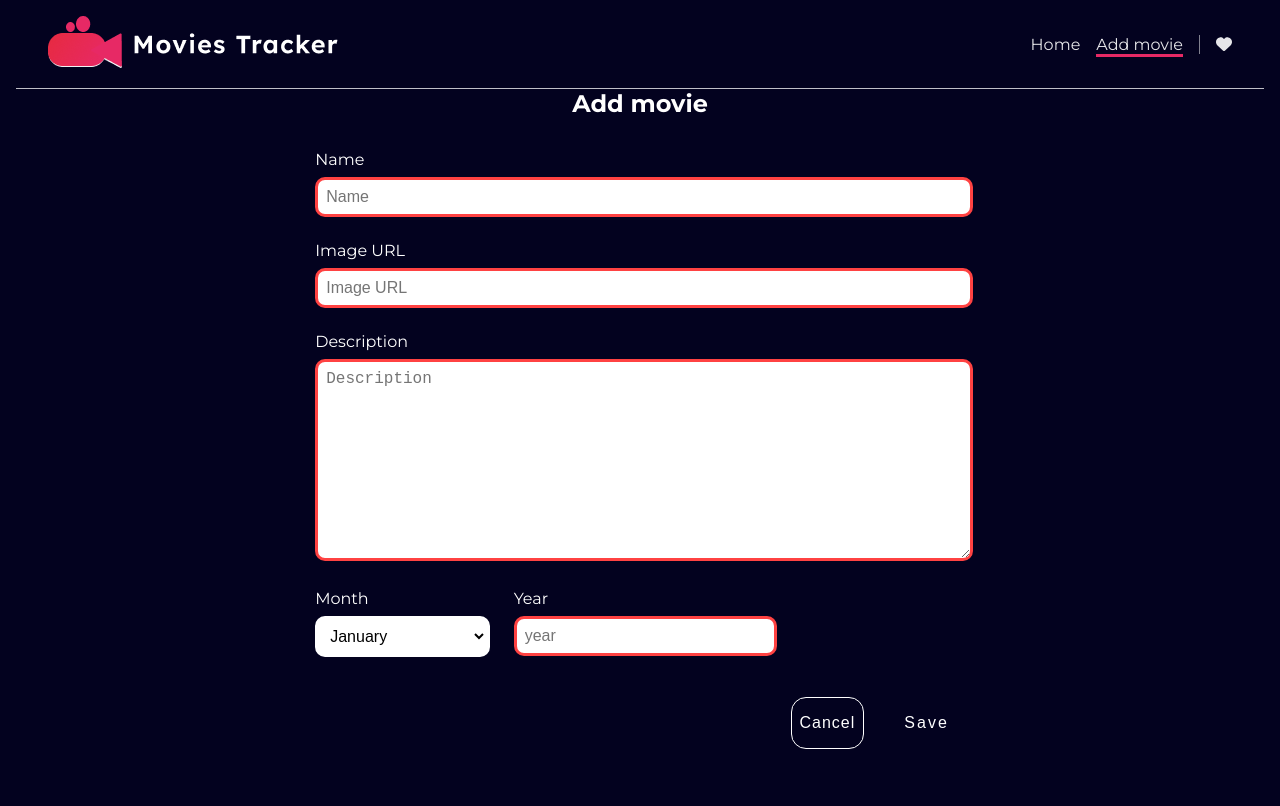
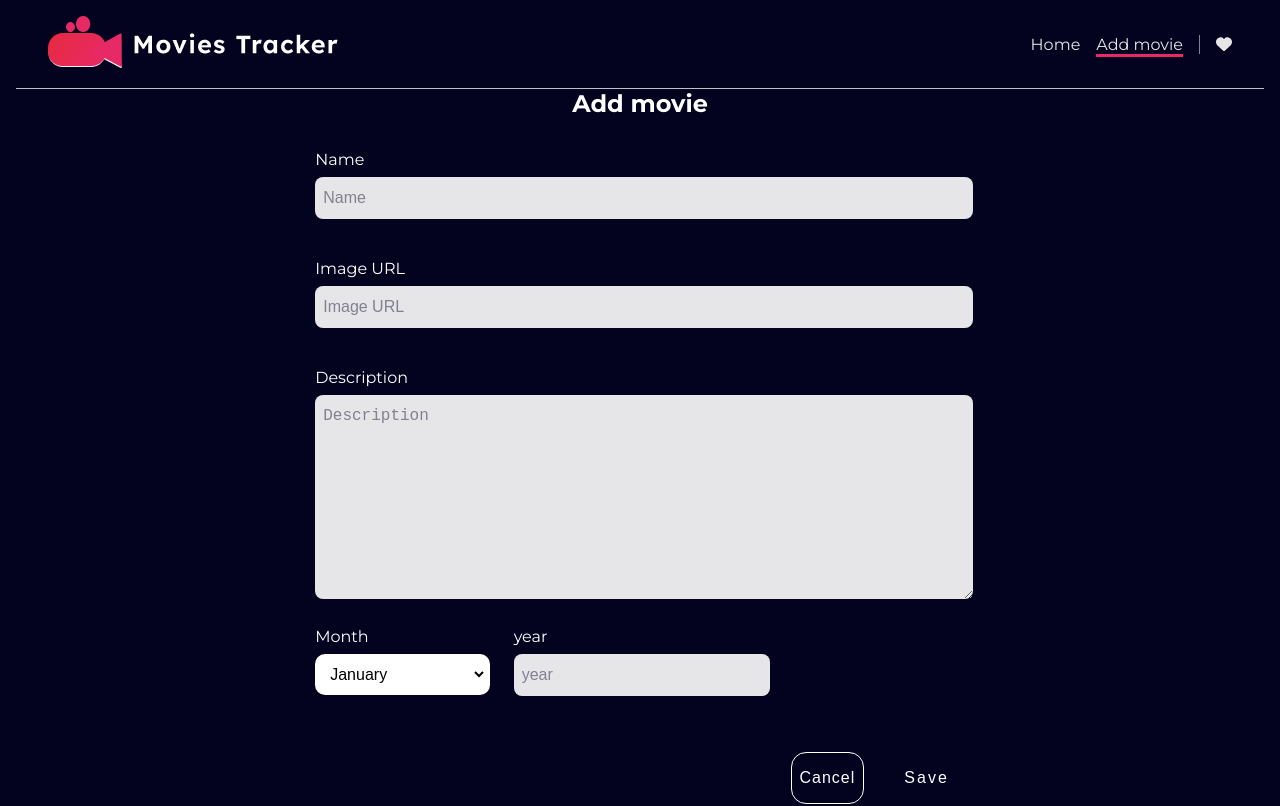
Before and after one commit to ThaynaraLimaa/MoviesTracker, a React (Vite) app: page /addMovie in a window 1280 px wide. Shown: the top 806 px of the page. Built offline with nearby package versions, Linux system fonts and the light colour scheme; a web font is replaced by a local one.

Commit message:
update inputs styles

```diff
--- a/src/components/form/Input.module.css
+++ b/src/components/form/Input.module.css
@@ -1,32 +1,46 @@
 .label {
     margin-left: 0.5rem;
-    text-transform: capitalize;
+    margin-bottom: 1rem;
 }
 
 .input {
-    background-color: var(--color-white);
+    background-color: var(--color-black-10);
     width: 100%;
+    font-size: var(--fs-paragraph);
     margin-top: 0.5rem;
-    padding: 0.5rem;
+    padding: 0.75rem 0.5rem;
+    border-radius: 8px;
     border: none;
-    border: 3px solid var(--color-white);
-    border-radius: 10px;
-    font-size: 1rem;
-    outline: none;
+
+    /* position: relative; */
 }
 
-
-
-.input:disabled {
-    background-color: var(--color-gray);
-    color: var(--color-white);
-    cursor: not-allowed;
+.input::placeholder {
+    color: var(--color-black-50);
 }
 
-.input:invalid {
-    border: 3px solid var(--color-danger);
+/* --- Input States --- */
+.input:hover {
+    outline: 2px solid var(--color-primary);
 }
 
 .input:focus {
-    border: 3px solid var(--color-blue);
+    outline: 2px solid var(--color-primary);
+    outline-offset: 3px;
 }
+
+/* .input:invalid {
+    / Comming soon /
+} */
+
+.input:disabled {
+    background-color: var(--color-black-50);
+}
+
+/* Hover behavior when input is disabled */
+.input:disabled:hover {
+    background: var(--color-black-50);
+    cursor: not-allowed;
+    outline: none;
+    color: inherit;
+}
--- a/src/components/form/Textarea.module.css
+++ b/src/components/form/Textarea.module.css
@@ -4,31 +4,43 @@
 }
 
 .textarea {
-    background-color: var(--color-white);
+    background-color: var(--color-black-10);
     width: 100%;
     margin-top: 0.5rem;
-    padding: 0.5rem;
+    font-size: var(--fs-paragraph);
+    padding: 0.75rem 0.5rem;
+    border-radius: 8px;
     border: none;
-    border-radius: 10px;
-    font-size: 1rem;
     outline: none;
 }
 
-.textarea:focus {
-    border: 3px solid var(--color-blue);
-
+.textarea::placeholder {
+    color: var(--color-black-50);
 }
 
-.textarea:disabled {
-    background-color: var(--color-gray);
-    color: var(--color-white);
-    cursor: not-allowed;
+
+/* --- Input States --- */
+.textarea:hover {
+    outline: 2px solid var(--color-primary);
 }
 
-/* .textarea:valid {
-    border: 3px solid var(--color-blue);
+.textarea:focus {
+    outline: 2px solid var(--color-primary);
+    outline-offset: 3px;
+}
+
+/* .input:invalid {
+    / Comming soon /
 } */
 
-.textarea:invalid {
-    border: 3px solid var(--color-danger);
+.textarea:disabled {
+    background-color: var(--color-black-50);
 }
+
+/* Hover behavior when input is disabled */
+textarea:disabled:hover {
+    background: var(--color-black-50);
+    cursor: not-allowed;
+    outline: none;
+    color: inherit;
+}
```
